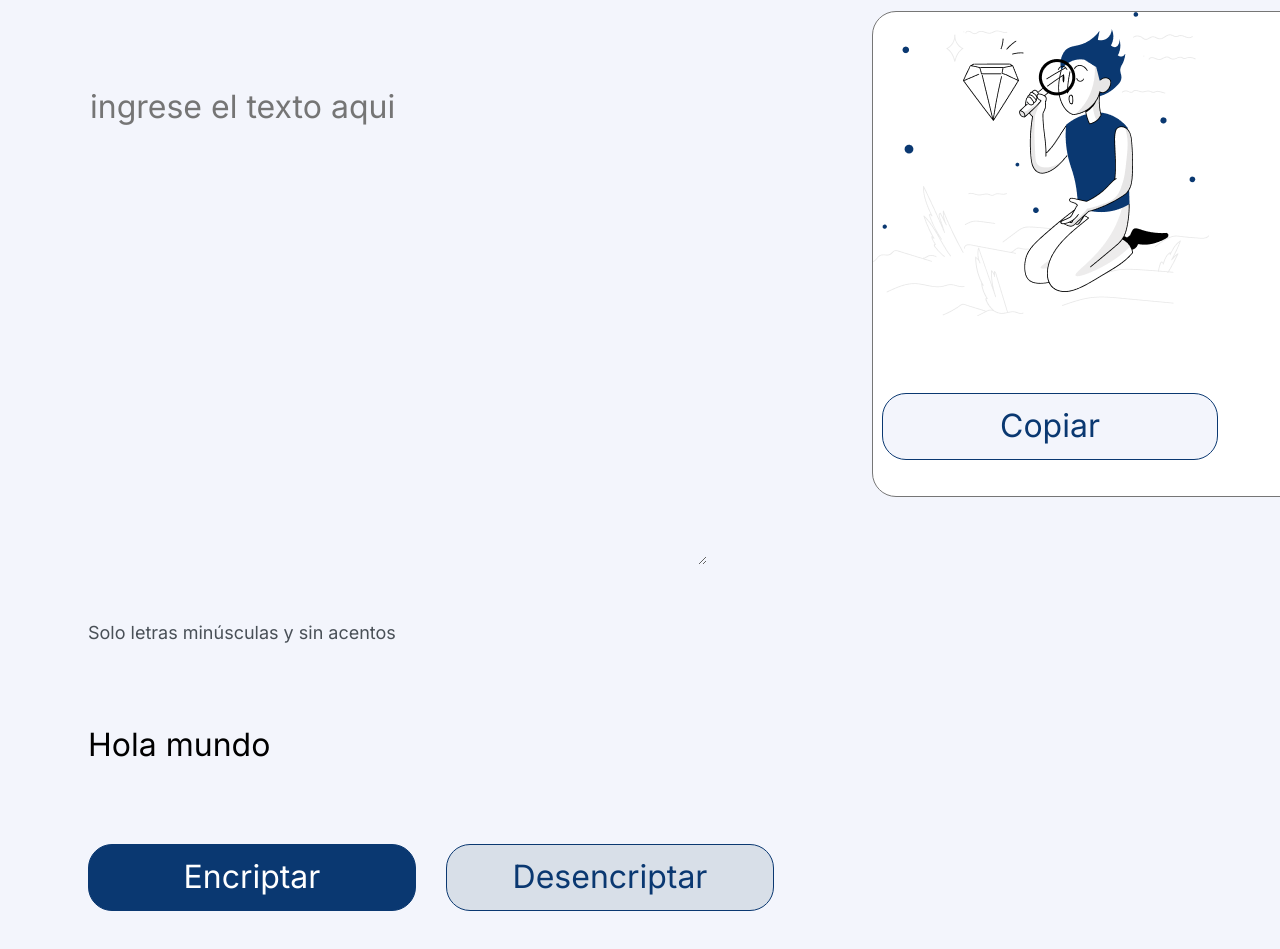
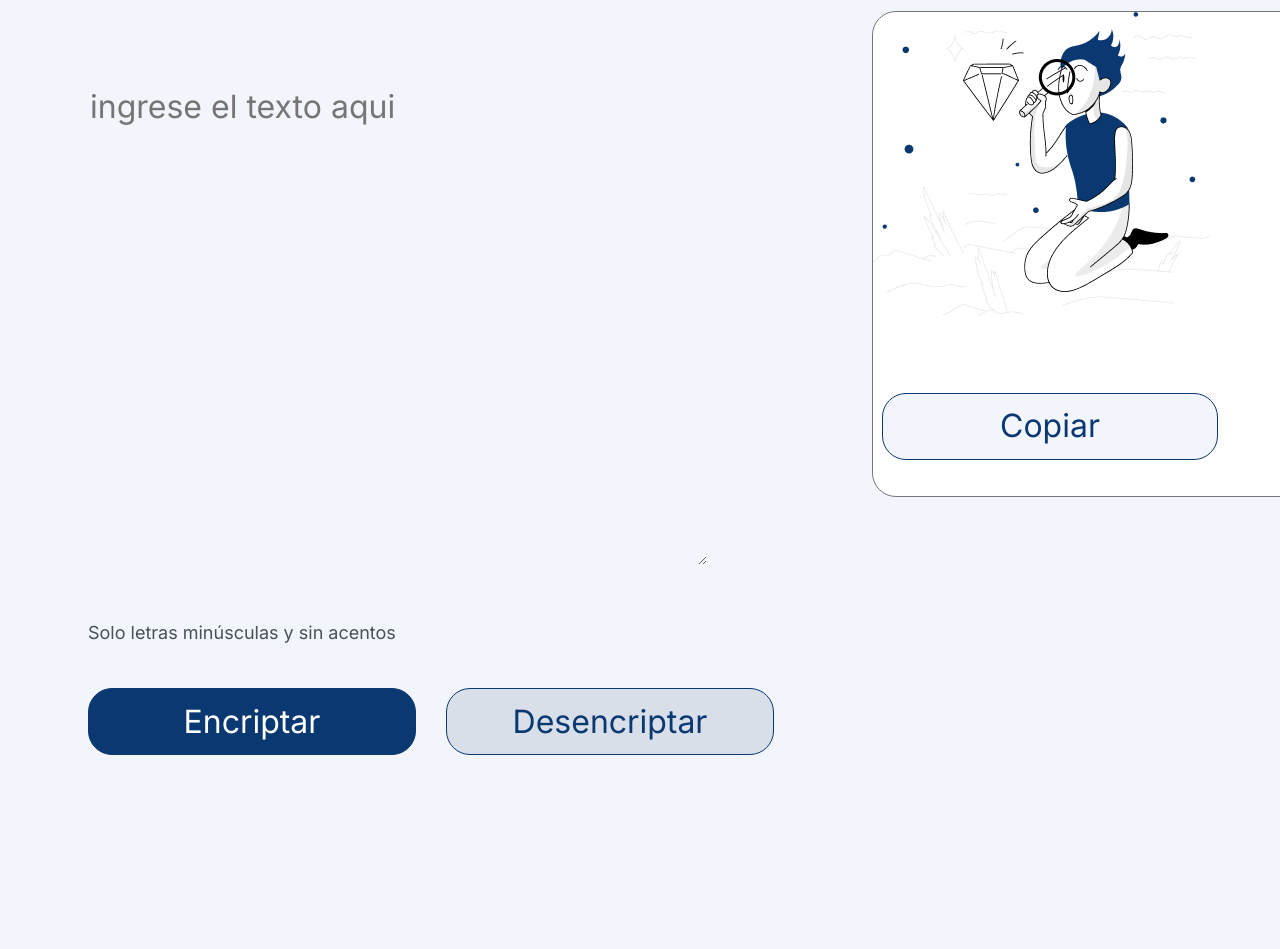
Before and after one commit to FERNEYB92/Encriptador, a plain HTML site: page index.html in a window 1280 px wide. Shown: the part 91-1040 px from the top of the page. After the commit the page ends 896 px from the top, so only its background shows below. Drawn offline with Linux system fonts and the light colour scheme.

Commit message:
quitar titulo hola mundo

```diff
--- a/index.html
+++ b/index.html
@@ -18,7 +18,6 @@
             <textarea class="text-area"cols="30" rows="10"placeholder="Ingrese el texto aqui"></textarea>
             <div>
                 <h6 class="informacion">Solo letras minúsculas y sin acentos</h6>
-                <h6>Hola mundo</h6>
             </div>
             <div class="botones">
                 <button class="btn-encriptar" onclick="btnEncriptar()">Encriptar</button>
```
